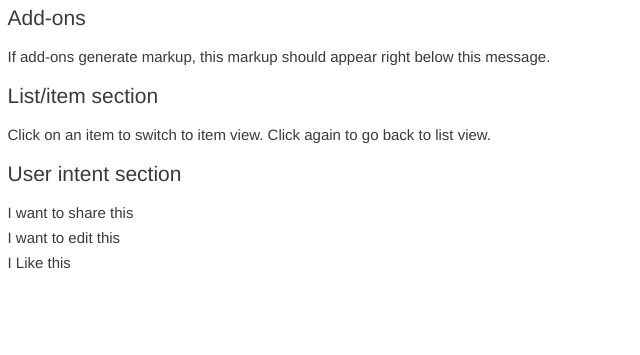
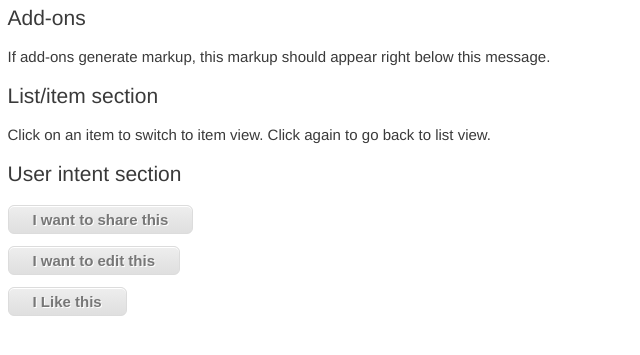
Before and after one commit to joshfire-platform-templates/debug-addon, a website: page index.html in a window 1280 px wide. Shown: the part 61-416 px from the top of the page, without its empty margins (0-640 px from the left). Drawn offline with Linux system fonts and the light colour scheme.

Commit message:
Updated look-and-feel for buttons

```diff
--- a/index.html
+++ b/index.html
@@ -19,9 +19,9 @@
 
       <h2>User intent section</h2>
       <ul>
-        <li><a id="intent-share">I want to share this</a></li>
-        <li><a id="intent-edit">I want to edit this</a></li>
-        <li><a id="intent-like">I Like this</a></li>
+        <li><a id="intent-share" class="btn">I want to share this</a></li>
+        <li><a id="intent-edit" class="btn">I want to edit this</a></li>
+        <li><a id="intent-like" class="btn">I Like this</a></li>
       </ul>
     </div>
 
--- a/main.js
+++ b/main.js
@@ -34,7 +34,11 @@ var renderFeed = function () {
 var renderItem = function (idx) {
   listEl.innerHTML = '';
   addonsEl.innerHTML = '';
-  itemEl.innerHTML = formatItem(feed[idx]);
+
+  var res = '<ul>';
+  res += formatItemInList(feed[idx], idx);
+  res += '</ul>';
+  itemEl.innerHTML = res;
   currentData = feed[idx];
 
   addons = Joshfire.factory.getAddOns('item');
--- a/preview.css
+++ b/preview.css
@@ -154,3 +154,35 @@ overflow: hidden;
   width: auto;
   padding-left: 0;
 }
+
+.btn {
+  -moz-box-shadow:inset 0px 1px 0px 0px #ffffff;
+  -webkit-box-shadow:inset 0px 1px 0px 0px #ffffff;
+  box-shadow:inset 0px 1px 0px 0px #ffffff;
+  background:-webkit-gradient( linear, left top, left bottom, color-stop(0.05, #ededed), color-stop(1, #dfdfdf) );
+  background:-moz-linear-gradient( center top, #ededed 5%, #dfdfdf 100% );
+  filter:progid:DXImageTransform.Microsoft.gradient(startColorstr='#ededed', endColorstr='#dfdfdf');
+  background-color:#ededed;
+  -moz-border-radius:6px;
+  -webkit-border-radius:6px;
+  border-radius:6px;
+  border:1px solid #dcdcdc;
+  display:inline-block;
+  color:#777777;
+  font-family:arial;
+  font-size:15px;
+  font-weight:bold;
+  padding:6px 24px;
+  text-decoration:none;
+  text-shadow:1px 1px 0px #ffffff;
+}
+.btn:hover {
+  background:-webkit-gradient( linear, left top, left bottom, color-stop(0.05, #dfdfdf), color-stop(1, #ededed) );
+  background:-moz-linear-gradient( center top, #dfdfdf 5%, #ededed 100% );
+  filter:progid:DXImageTransform.Microsoft.gradient(startColorstr='#dfdfdf', endColorstr='#ededed');
+  background-color:#dfdfdf;
+}
+.btn:active {
+  position:relative;
+  top:1px;
+}
```
